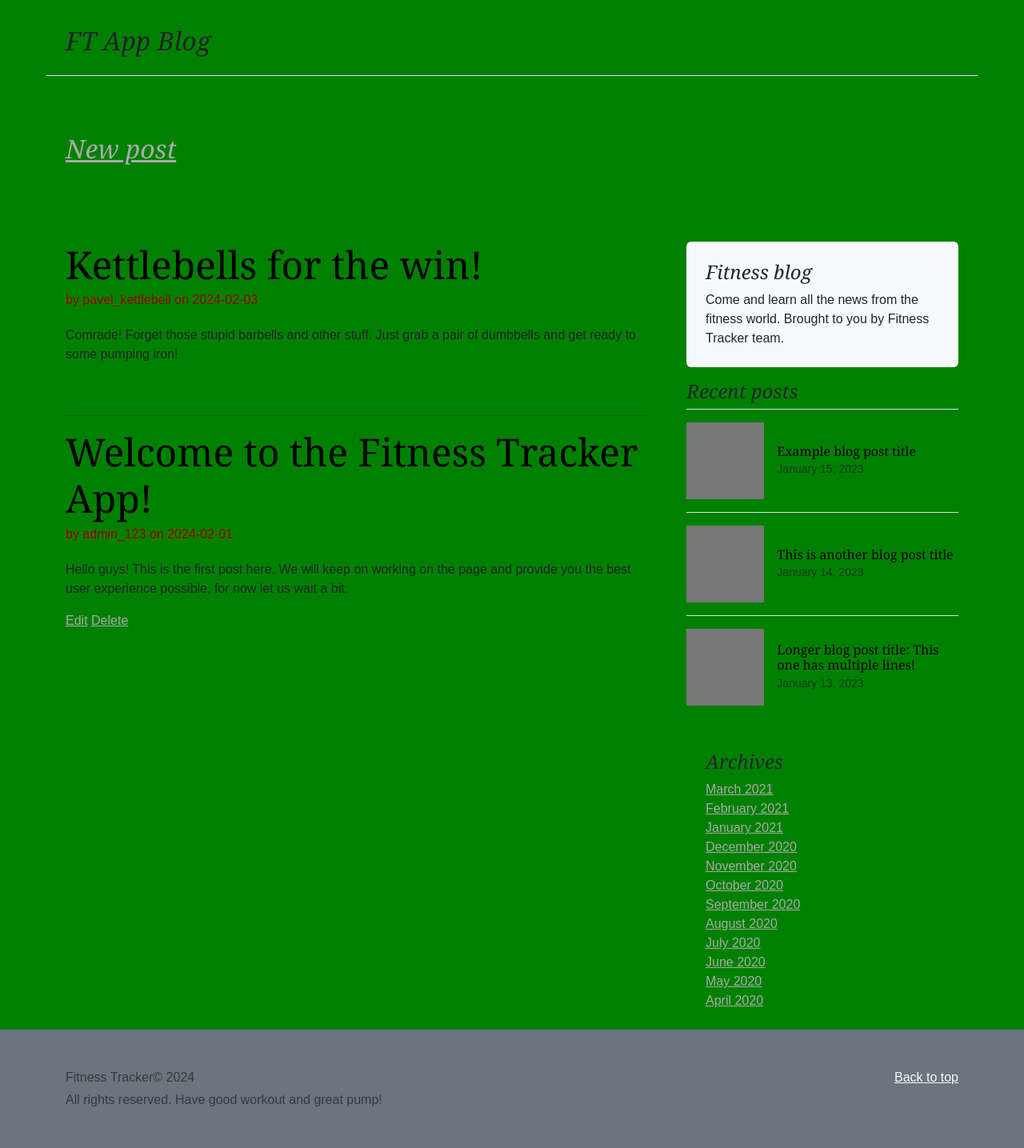
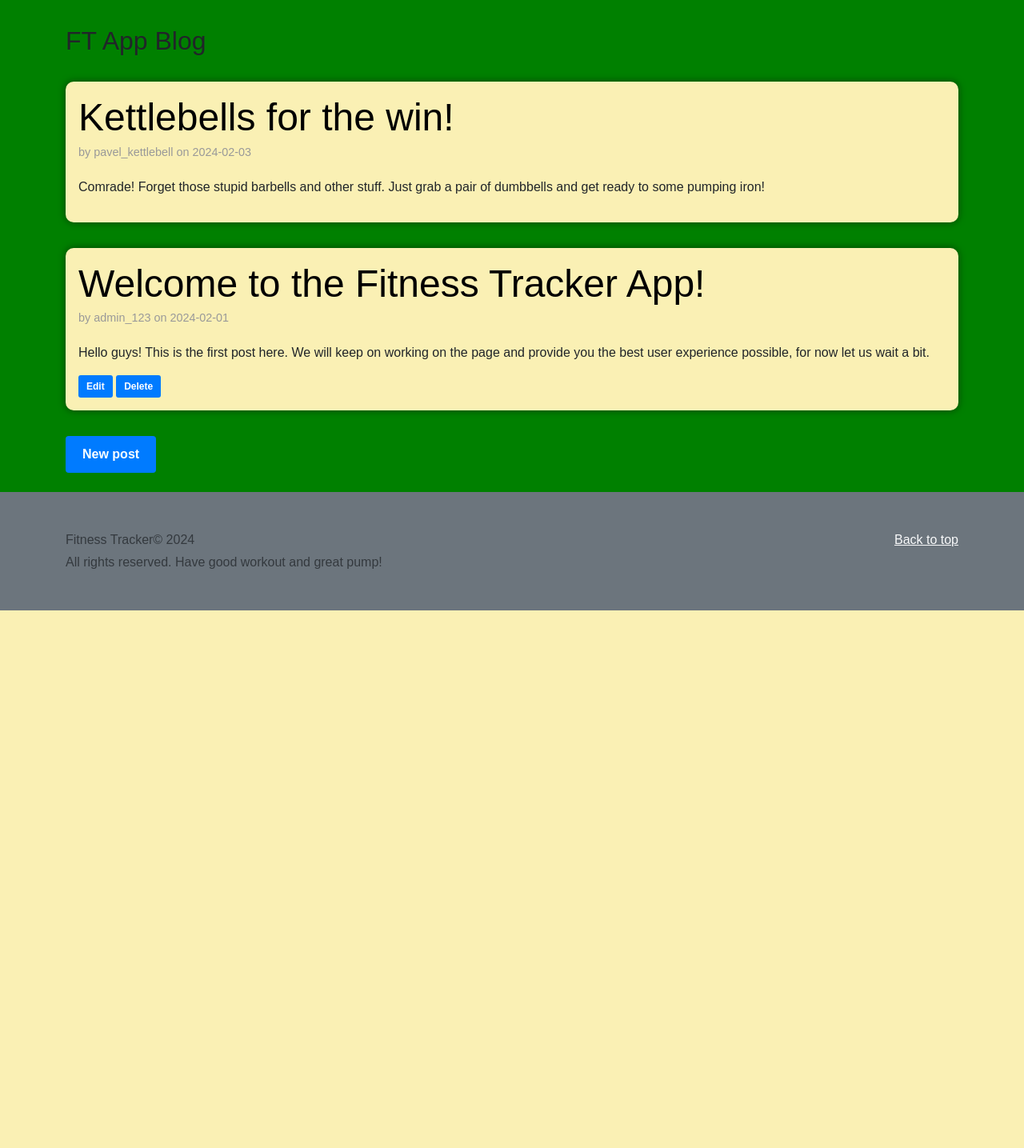
Before and after one commit to piotr-GG/fitness_tracker, a Flask app: page /blog/ in a window 1280 px wide. Shown: the part 84-1519 px from the top of the page at 80% size. After the commit the page ends 847 px from the top, so only its background shows below. Run offline with Flask 3, Linux system fonts and the light colour scheme; the visitor is signed in with stand-in values (Sample User, id 1); data comes from the database, SQL or seed files in the repository; some libraries are stand-ins or nearby versions.

Commit message:
Started to rework and simplify some of page designs.

```diff
--- a/ft_app/forms.py
+++ b/ft_app/forms.py
@@ -58,9 +58,11 @@ class BlogPostCreateForm(FormErrorPrinter):
                      validators=[validators.DataRequired(),
                                  validate_date_not_in_future])
     title = StringField('Title',
-                        validators=[validators.Length(min=5, max=200)])
+                        validators=[validators.Length(min=5, max=200)],
+                        render_kw={"class": "resizable-text-title"})
     body = StringField('Body',
-                       validators=[validators.Length(min=5)])
+                       validators=[validators.Length(min=5)],
+                       render_kw={"class": "resizable-text-body"})
 
 
 class BodyWeightRecordForm(FormErrorPrinter):
--- a/ft_app/static/css/blog_index.css
+++ b/ft_app/static/css/blog_index.css
@@ -1,120 +1,83 @@
-/* stylelint-disable stylistic/selector-list-comma-newline-after */
-
-.blog-header-logo {
-  font-family: "Playfair Display", Georgia, "Times New Roman", serif/*rtl:Amiri, Georgia, "Times New Roman", serif*/;
-  font-size: 2.25rem;
-}
-
-.blog-header-logo:hover {
-  text-decoration: none;
-}
-
 h1, h2, h3, h4, h5, h6 {
-  font-family: "Playfair Display", Georgia, "Times New Roman", serif/*rtl:Amiri, Georgia, "Times New Roman", serif*/;
-}
-
-.flex-auto {
-  flex: 0 0 auto;
-}
-
-.h-250 { height: 250px; }
-@media (min-width: 768px) {
-  .h-md-250 { height: 250px; }
-}
-
-/* Pagination */
-.blog-pagination {
-  margin-bottom: 4rem;
+  font-family: Arial, sans-serif;
 }
 
 /*
  * Blog posts
  */
 .blog-post {
-  margin-bottom: 4rem;
+  box-shadow: 0 0 10px rgba(0, 0, 0, 0.5);
+  border-radius: 10px;
+  background: #faf0b4;
+  padding: 1rem;
+  margin-bottom: 2rem;
 }
+
+.btn {
+  display: inline-block;
+  padding: 10px 20px;
+  background-color: #007bff;
+  color: #fff;
+  text-decoration: none;
+  border-radius: 4px;
+  font-size: 16px;
+  font-weight: bold;
+  cursor: pointer;
+}
+
+.btn:hover {
+  background-color: #0056b3;
+}
+
+.btn:active {
+  background-color: #004080;
+}
+
+.btn-user {
+  display: inline-block;
+  padding: 5px 10px;
+  background-color: #007bff;
+  color: #fff;
+  text-decoration: none;
+  border-radius: 3px;
+  font-size: 12px;
+  font-weight: bold;
+  cursor: pointer;
+}
+
+.btn-user:hover {
+  background-color: #0056b3;
+}
+
+.btn-user:active {
+  background-color: #004080;
+}
+
 .blog-post-meta {
   margin-bottom: 1.25rem;
-  color: #990303;
+  font-size: 0.9rem;
+  color: #999;
 }
 
-.bd-placeholder-img {
-    font-size: 1.125rem;
-    text-anchor: middle;
-    -webkit-user-select: none;
-    -moz-user-select: none;
-    user-select: none;
+.resizable-text-title {
+    width: 80%;
+    resize: both;
+    overflow: auto;
 }
 
-@media (min-width: 768px) {
-    .bd-placeholder-img-lg {
-      font-size: 3.5rem;
-    }
+.resizable-text-body {
+    min-height: 100px;
+    width: 80%;
+    resize: both;
+    overflow: auto;
 }
 
-.b-example-divider {
-    width: 100%;
-    height: 3rem;
-    background-color: rgba(0, 0, 0, .1);
-    border: solid rgba(0, 0, 0, .15);
-    border-width: 1px 0;
-    box-shadow: inset 0 .5em 1.5em rgba(0, 0, 0, .1), inset 0 .125em .5em rgba(0, 0, 0, .15);
+.form-grid-container {
+    display: grid;
+    grid-template-columns: repeat(auto-fit, minmax(200px, 1fr));
+    grid-gap: 20px;
 }
 
-.b-example-vr {
-    flex-shrink: 0;
-    width: 1.5rem;
-    height: 100vh;
+.form-grid-item {
+    padding: 10px;
 }
-
-.bi {
-    vertical-align: -.125em;
-    fill: currentColor;
-}
-
-.nav-scroller {
-    position: relative;
-    z-index: 2;
-    height: 2.75rem;
-    overflow-y: hidden;
-}
-
-.nav-scroller .nav {
-    display: flex;
-    flex-wrap: nowrap;
-    padding-bottom: 1rem;
-    margin-top: -1px;
-    overflow-x: auto;
-    text-align: center;
-    white-space: nowrap;
-    -webkit-overflow-scrolling: touch;
-}
-
-.btn-bd-primary {
-    --bd-violet-bg: #712cf9;
-    --bd-violet-rgb: 112.520718, 44.062154, 249.437846;
-
-    --bs-btn-font-weight: 600;
-    --bs-btn-color: var(--bs-white);
-    --bs-btn-bg: var(--bd-violet-bg);
-    --bs-btn-border-color: var(--bd-violet-bg);
-    --bs-btn-hover-color: var(--bs-white);
-    --bs-btn-hover-bg: #6528e0;
-    --bs-btn-hover-border-color: #6528e0;
-    --bs-btn-focus-shadow-rgb: var(--bd-violet-rgb);
-    --bs-btn-active-color: var(--bs-btn-hover-color);
-    --bs-btn-active-bg: #5a23c8;
-    --bs-btn-active-border-color: #5a23c8;
-}
-
-.bd-mode-toggle {
-    z-index: 1500;
-}
-
-.bd-mode-toggle .dropdown-menu .active .bi {
-    display: block !important;
-}
-
-a {
-    color: #aaaaaa;
-}
--- a/ft_app/templates/blog/index.html
+++ b/ft_app/templates/blog/index.html
@@ -8,17 +8,10 @@
 
 {% block body %}
 <main class="container">
-    <div class="row g-5">
-        <h2 class="pb-4 mb-4 fst-italic border-bottom" style="padding-top: 2rem;">
+    <h2 style="padding-top: 2rem;margin-bottom: 2rem">
         FT App Blog
     </h2>
-        {% if g.user and g.user.is_moderator %}
-            <h2 class="pb-4 mb-4 fst-italic">
-                <a class="action" href="{{ url_for('blog.create') }}">New post</a>
-            </h2>
-        {% endif %}
-
-        <div class="col-md-8">
+    <div class="col-md-12">
         {% if posts %}
             {% for blog_post in posts %}
                 <article class="blog-post">
@@ -31,79 +24,18 @@
                     </p>
                     <p>{{ blog_post.body }}</p>
                     {% if blog_post.user.id == g.user.id %}
-                            <a href="{{ url_for('blog.update', post_id=blog_post.id) }}">Edit</a>
-                            <a href="{{ url_for('blog.delete', post_id=blog_post.id) }}">Delete</a>
+                        <a class="btn-user" href="{{ url_for('blog.update', post_id=blog_post.id) }}">Edit</a>
+                        <a class="btn-user" href="{{ url_for('blog.delete', post_id=blog_post.id) }}">Delete</a>
                     {% endif %}
                 </article>
-                    {% if not loop.last %}
-                        <hr>
-                    {% endif %}
             {% endfor %}
         {% else %}
             <h2>There are no blog posts. Please add something!</h2>
         {% endif %}
     </div>
-
-        <div class="col-md-4">
-          <div class="position-sticky" style="top: 2rem;">
-            <div class="p-4 mb-3 bg-body-tertiary rounded">
-              <h4 class="fst-italic">Fitness blog</h4>
-              <p class="mb-0">Come and learn all the news from the fitness world. Brought to you by Fitness Tracker team.</p>
-            </div>
-          </div>
-
-            <div>
-              <h4 class="fst-italic">Recent posts</h4>
-              <ul class="list-unstyled">
-                <li>
-                  <a class="d-flex flex-column flex-lg-row gap-3 align-items-start align-items-lg-center py-3 link-body-emphasis text-decoration-none border-top" href="#">
-                    <svg class="bd-placeholder-img" width="100%" height="96" xmlns="http://www.w3.org/2000/svg" aria-hidden="true" preserveAspectRatio="xMidYMid slice" focusable="false"><rect width="100%" height="100%" fill="#777"/></svg>
-                    <div class="col-lg-8">
-                      <h6 class="mb-0">Example blog post title</h6>
-                      <small class="text-body-secondary">January 15, 2023</small>
-                    </div>
-                  </a>
-                </li>
-                <li>
-                  <a class="d-flex flex-column flex-lg-row gap-3 align-items-start align-items-lg-center py-3 link-body-emphasis text-decoration-none border-top" href="#">
-                    <svg class="bd-placeholder-img" width="100%" height="96" xmlns="http://www.w3.org/2000/svg" aria-hidden="true" preserveAspectRatio="xMidYMid slice" focusable="false"><rect width="100%" height="100%" fill="#777"/></svg>
-                    <div class="col-lg-8">
-                      <h6 class="mb-0">This is another blog post title</h6>
-                      <small class="text-body-secondary">January 14, 2023</small>
-                    </div>
-                  </a>
-                </li>
-                <li>
-                  <a class="d-flex flex-column flex-lg-row gap-3 align-items-start align-items-lg-center py-3 link-body-emphasis text-decoration-none border-top" href="#">
-                    <svg class="bd-placeholder-img" width="100%" height="96" xmlns="http://www.w3.org/2000/svg" aria-hidden="true" preserveAspectRatio="xMidYMid slice" focusable="false"><rect width="100%" height="100%" fill="#777"/></svg>
-                    <div class="col-lg-8">
-                      <h6 class="mb-0">Longer blog post title: This one has multiple lines!</h6>
-                      <small class="text-body-secondary">January 13, 2023</small>
-                    </div>
-                  </a>
-                </li>
-              </ul>
-            </div>
-
-            <div class="p-4">
-              <h4 class="fst-italic">Archives</h4>
-              <ol class="list-unstyled mb-0">
-                <li><a href="#">March 2021</a></li>
-                <li><a href="#">February 2021</a></li>
-                <li><a href="#">January 2021</a></li>
-                <li><a href="#">December 2020</a></li>
-                <li><a href="#">November 2020</a></li>
-                <li><a href="#">October 2020</a></li>
-                <li><a href="#">September 2020</a></li>
-                <li><a href="#">August 2020</a></li>
-                <li><a href="#">July 2020</a></li>
-                <li><a href="#">June 2020</a></li>
-                <li><a href="#">May 2020</a></li>
-                <li><a href="#">April 2020</a></li>
-              </ol>
-            </div>
-        </div>
-    </div>
+    {% if g.user and g.user.is_moderator %}
+    <a class="mb-4 btn" href="{{ url_for('blog.create') }}">New post</a>
+    {% endif %}
 </main>
 <script src="../assets/dist/js/bootstrap.bundle.min.js"></script>
 {% endblock %}
```
Also changed, not shown: ft_app/templates/blog/create.html (+6 -3 lines). Lines whose indentation alone changed are shown as unchanged.
